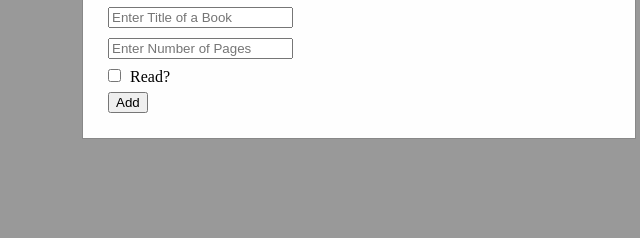
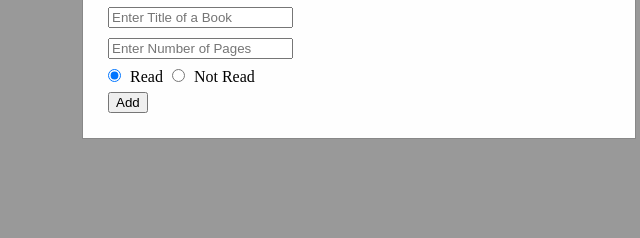
Before and after one commit to SevenTimes/library-project, a plain HTML site: page index.html in a window 1280 px wide. Both pictures are taken after a click on the button "Add book". Shown: the part 309-547 px from the top of the page, 281-921 px from the left. Drawn offline with Linux system fonts and the light colour scheme.

Commit message:
fix radio button func

```diff
--- a/index.html
+++ b/index.html
@@ -53,8 +53,10 @@
             required
           />
           <br />
-          <input type="checkbox" name="status" id="status" value="not read" />
-          <label for="status">Read?</label>
+          <input type="radio" name="status" id="read" value="read" checked />
+          <label for="read">Read</label>
+          <input type="radio" name="status" id="notRead" value="not read" />
+          <label for="notRead">Not Read</label>
           <br />
           <button type="submit" class="btn" id="addBook">Add</button>
         </div>
--- a/script.js
+++ b/script.js
@@ -48,15 +48,14 @@ window.onclick = function (event) {
 const author = document.getElementById('author');
 const title = document.getElementById('title');
 const pages = document.getElementById('pages');
-const status = document.getElementById('status');
 
 btnAddBook.addEventListener('click', () => {
-  let newBook = new Book(author.value, title.value, pages.value, status.value);
+  let status = document.querySelector('input[name="status"]:checked').value;
+  let newBook = new Book(author.value, title.value, pages.value, status);
   myLibrary.push(newBook);
   author.value = '';
   title.value = '';
   pages.value = '';
-  status.value = '';
   formPopup.style.display = 'none';
   table.innerHTML = '';
   updateTable();
```
